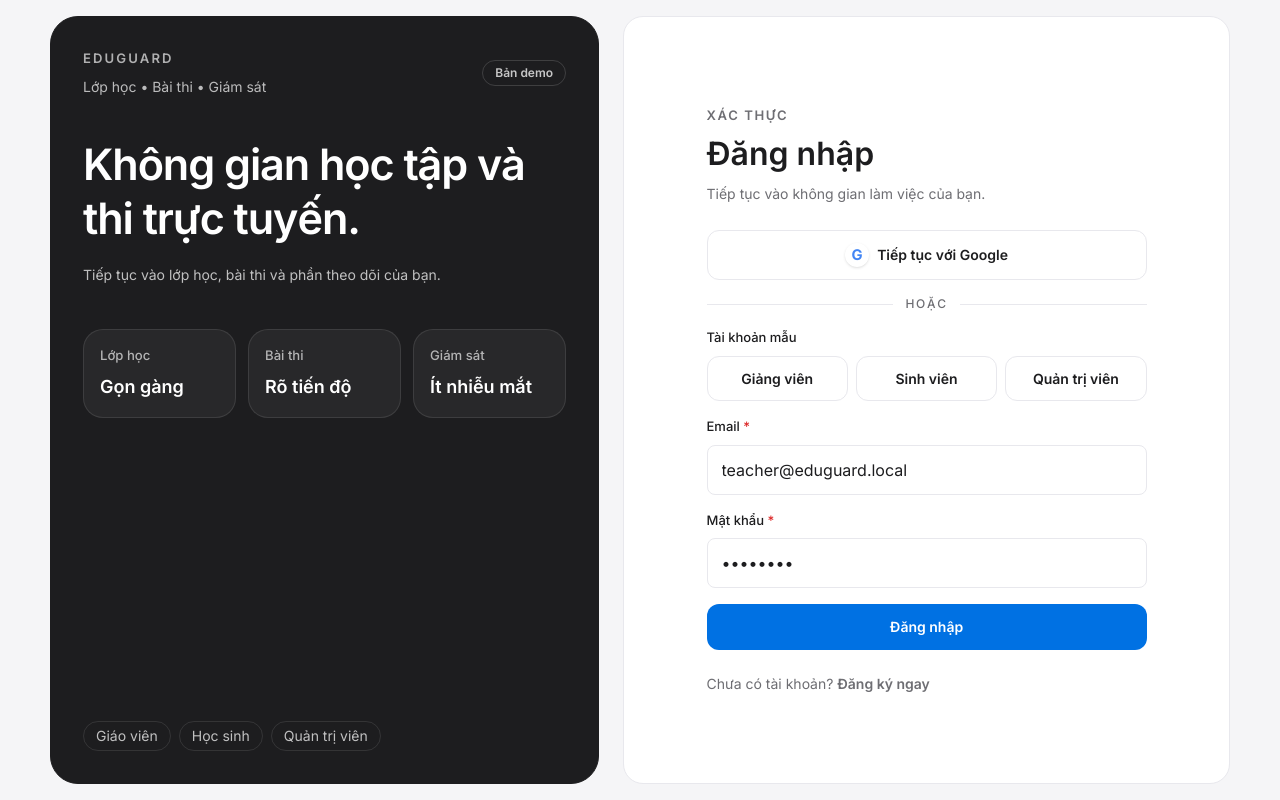
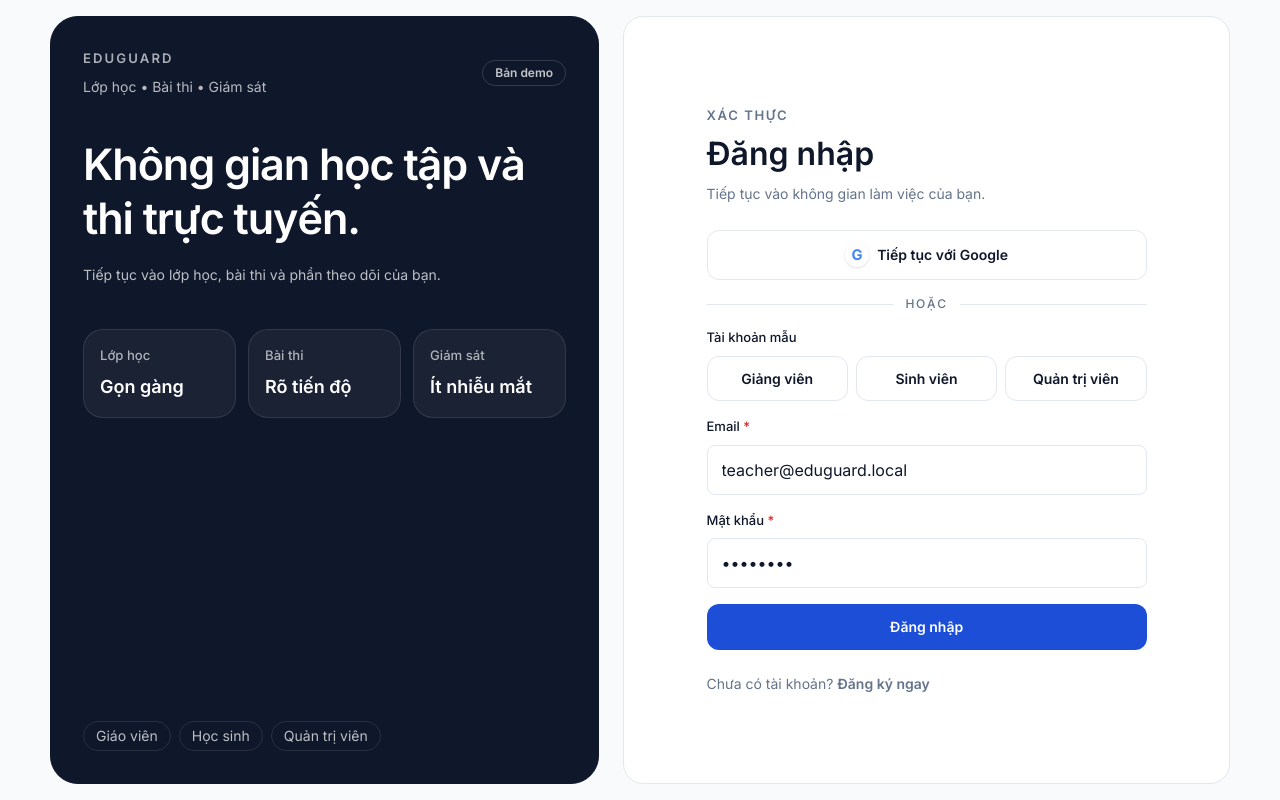
Before and after one commit to DatTran26/EduGuard, a React app in the folder frontend/: page /login in a window 1280 px wide. Built offline with nearby package versions, Linux system fonts and the light colour scheme; the HTML template or start-up script is replaced by a standard one.

Commit message:
docs(design): upgrade palette to institutional slate v1.1
Shift core tokens from Apple Gray to slate B2B palette for LMS trust. Sync design.md, frontend CSS vars, design guidelines, and changelog.

```diff
--- a/frontend/src/index.css
+++ b/frontend/src/index.css
@@ -2,35 +2,51 @@
 @import "tailwindcss";
 
 @theme {
-  --color-primary: #1d1d1f;
-  --color-secondary: #6e6e73;
-  --color-tertiary: #0071e3;
-  --color-link: #0066cc;
-  --color-neutral: #f5f5f7;
+  --color-primary: #0f172a;
+  --color-secondary: #64748b;
+  --color-tertiary: #1d4ed8;
+  --color-tertiary-hover: #1e3a8a;
+  --color-link: #1e40af;
+  --color-neutral: #f8fafc;
   --color-surface: #ffffff;
-  --color-border: #e8e8ed;
+  --color-surface-sunken: #f1f5f9;
+  --color-border: #e2e8f0;
+  --color-border-subtle: #f1f5f9;
   --color-on-primary: #ffffff;
-  --color-success: #16a34a;
-  --color-caution: #b64400;
+  --color-obsidian: #0b1120;
+  --color-success: #047857;
+  --color-success-muted: #ecfdf5;
+  --color-caution: #b45309;
+  --color-caution-muted: #fffbeb;
   --color-danger: #dc2626;
-  --color-info: #2563eb;
+  --color-danger-muted: #fef2f2;
+  --color-info: #0369a1;
+  --color-info-muted: #eff6ff;
   --font-sans: "Inter", ui-sans-serif, system-ui, -apple-system, sans-serif;
   --font-mono: ui-monospace, "SFMono-Regular", Menlo, monospace;
 }
 
 :root {
-  --color-primary: #1d1d1f;
-  --color-secondary: #6e6e73;
-  --color-tertiary: #0071e3;
-  --color-link: #0066cc;
-  --color-neutral: #f5f5f7;
+  --color-primary: #0f172a;
+  --color-secondary: #64748b;
+  --color-tertiary: #1d4ed8;
+  --color-tertiary-hover: #1e3a8a;
+  --color-link: #1e40af;
+  --color-neutral: #f8fafc;
   --color-surface: #ffffff;
-  --color-border: #e8e8ed;
+  --color-surface-sunken: #f1f5f9;
+  --color-border: #e2e8f0;
+  --color-border-subtle: #f1f5f9;
   --color-on-primary: #ffffff;
-  --color-success: #16a34a;
-  --color-caution: #b64400;
+  --color-obsidian: #0b1120;
+  --color-success: #047857;
+  --color-success-muted: #ecfdf5;
+  --color-caution: #b45309;
+  --color-caution-muted: #fffbeb;
   --color-danger: #dc2626;
-  --color-info: #2563eb;
+  --color-danger-muted: #fef2f2;
+  --color-info: #0369a1;
+  --color-info-muted: #eff6ff;
   --font-sans: "Inter", ui-sans-serif, system-ui, -apple-system, sans-serif;
   --font-mono: ui-monospace, "SFMono-Regular", Menlo, monospace;
   --radius-sm: 8px;
@@ -68,7 +84,7 @@ a {
 
 a:focus-visible {
   outline: none;
-  box-shadow: 0 0 0 3px rgb(0 113 227 / 14%);
+  box-shadow: 0 0 0 3px rgb(29 78 216 / 18%);
   border-radius: var(--radius-md);
 }
 
@@ -88,7 +104,7 @@ button {
 }
 
 ::selection {
-  background: rgb(0 113 227 / 12%);
+  background: rgb(29 78 216 / 14%);
   color: var(--color-primary);
 }
 
@@ -142,7 +158,7 @@ button {
 
 .eg-button:focus-visible {
   outline: none;
-  box-shadow: 0 0 0 3px rgb(0 113 227 / 14%);
+  box-shadow: 0 0 0 3px rgb(29 78 216 / 18%);
 }
 
 .eg-button-primary {
@@ -151,7 +167,7 @@ button {
 }
 
 .eg-button-primary:hover:not(:disabled) {
-  opacity: 0.95;
+  background: var(--color-tertiary-hover);
   transform: translateY(-1px);
 }
 
@@ -162,7 +178,7 @@ button {
 }
 
 .eg-button-secondary:hover:not(:disabled) {
-  background: #fcfcfd;
+  background: var(--color-surface-sunken);
   transform: translateY(-1px);
 }
 
@@ -172,7 +188,7 @@ button {
 }
 
 .eg-button-ghost:hover:not(:disabled) {
-  background: rgb(29 29 31 / 6%);
+  background: rgb(15 23 42 / 6%);
   color: var(--color-primary);
   transform: translateY(-1px);
 }
@@ -201,7 +217,7 @@ button {
 .eg-input:focus {
   outline: none;
   border-color: var(--color-tertiary);
-  box-shadow: 0 0 0 3px rgb(0 113 227 / 12%);
+  box-shadow: 0 0 0 3px rgb(29 78 216 / 16%);
 }
 
 .eg-input[aria-invalid="true"] {
```
Also changed, not shown: 4 other files (tests, documents, lock files or other folders).
